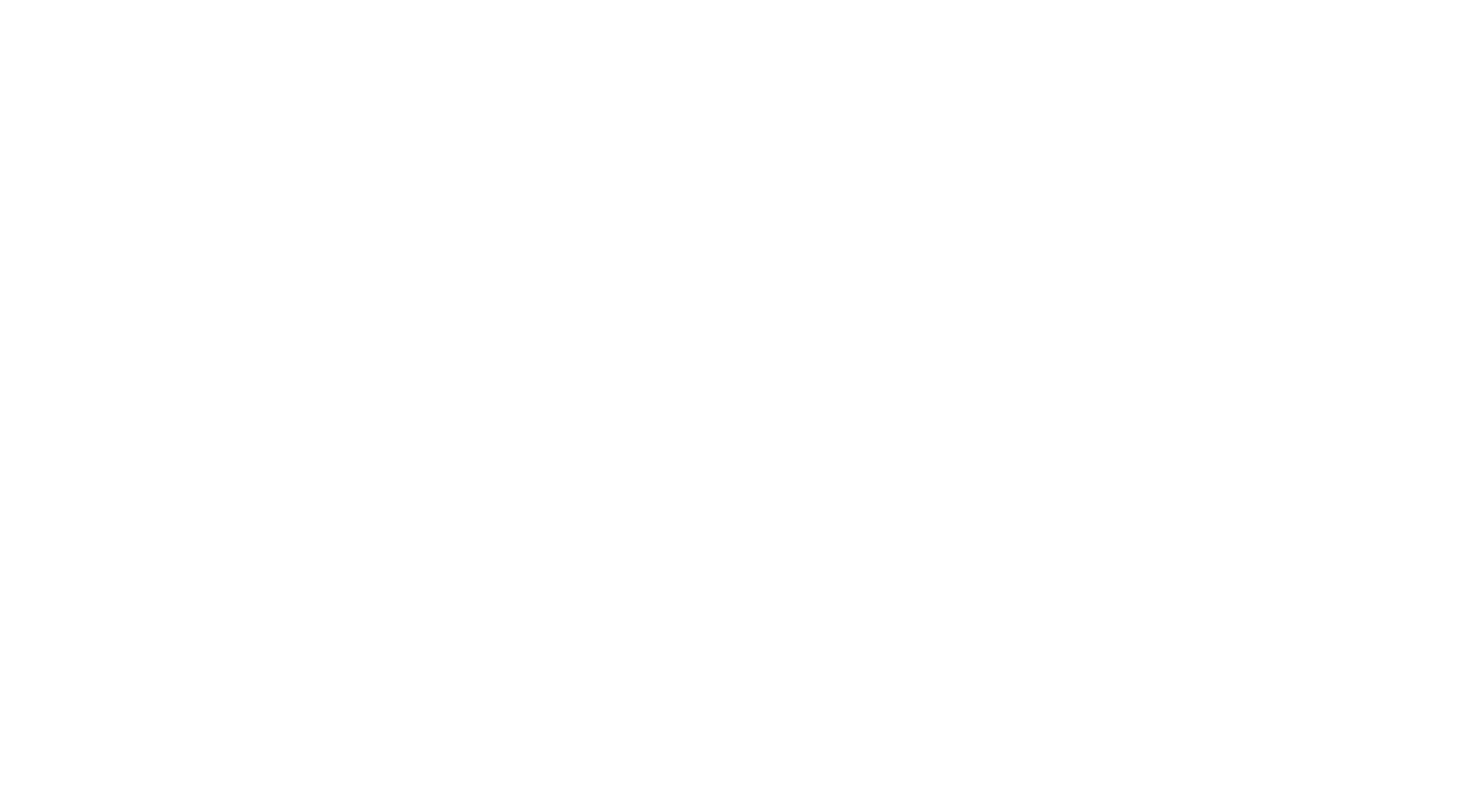
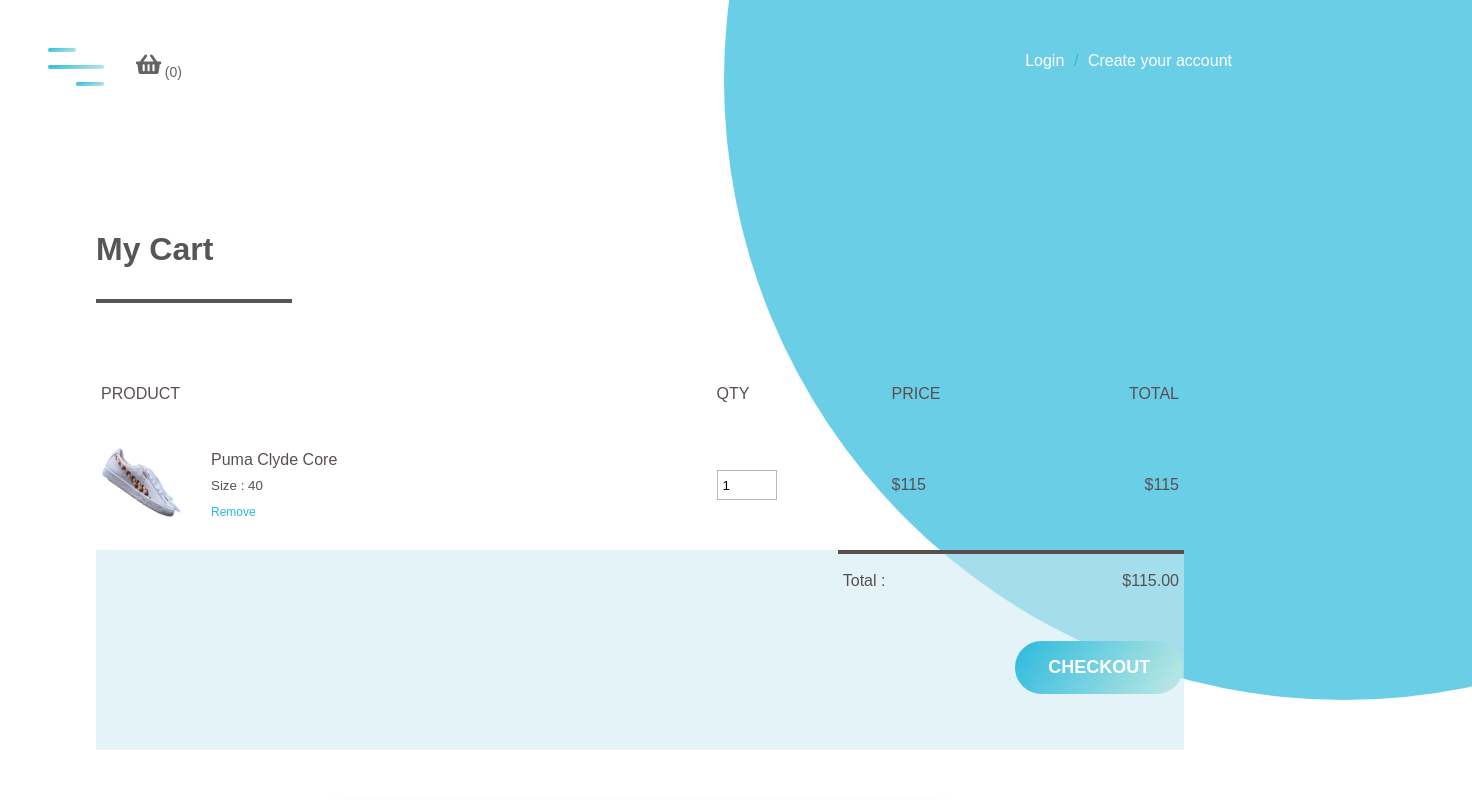
Before and after one commit to julie-p/ecommerce-mern-stack, a React (Create React App) app in the folder frontend/: page /cart in a window 1280 px wide. Shown: the top 800 px of the page, 1472 px wide, since content can reach past the window. Built offline with nearby package versions, Linux system fonts and the light colour scheme.

Commit message:
redux provisoire

```diff
--- a/frontend/src/App.js
+++ b/frontend/src/App.js
@@ -19,7 +19,7 @@ function App() {
           <Route path='/' exact component={Homepage}/>
           <Route path='/shop' component={Shop} />
           <Route path='/sales' component={Outlet} />
-          <Route path='/cart/:id' component={Cart} />
+          <Route path='/cart' component={Cart} />
         </Switch>
       </Router>
     </Provider>
--- a/frontend/src/Components/Cards.js
+++ b/frontend/src/Components/Cards.js
@@ -24,7 +24,7 @@ function Cards(props) {
                             <h3>Price :</h3>
                             <span>${product.price}</span>
                         </div>
-                        <Link to={'/cart/' + product._id}>
+                        <Link>
                             <button>Buy Now</button>
                         </Link>
                     </div>
--- a/frontend/src/Pages/Cart.js
+++ b/frontend/src/Pages/Cart.js
@@ -1,15 +1,11 @@
 import React from 'react';
 import '../styles/Cart.css';
-import data from '../data';
 import Menu from '../Components/Menu';
 import Links from '../Components/Links';
 import Newsletter from '../Components/Newsletter';
 import Footer from '../Components/Footer';
 
-function Cart(props) {
-
-    const product = data.products.find(x => x._id === props.match.params.id);
-
+function Cart() {
     return (
         <div>
             <Menu />
@@ -28,9 +24,9 @@ function Cart(props) {
                     <tr>
                         <td>
                             <div className="cart__info">
-                                    <img src={product.image} alt={product.name+ "__" + product._id} />
+                                <img src="../imgs/shoe-2.png" alt='' />
                                 <div>
-                                        <p>{product.name}</p>
+                                    <p>Puma Clyde Core</p>
                                     <small>Size : 40</small><br/>
                                     <a href="">Remove</a>
                                 </div>
@@ -38,8 +34,8 @@ function Cart(props) {
                             </div>
                         </td>
                         <td><input type="number" value="1"/></td>
-                            <td>${product.price}</td>
-                            <td>${product.price}</td>
+                        <td>$115</td>
+                        <td>$115</td>
                     </tr>
                 </table>
 
@@ -47,7 +43,7 @@ function Cart(props) {
                     <table>
                         <tr>
                             <td>Total :</td>
-                                <td>$000.00</td>
+                            <td>$115.00</td>
                         </tr>
                         <div class="cart__btn">
                             <button className="btn cart__checkout">Checkout</button>
--- a/frontend/src/Pages/Homepage.js
+++ b/frontend/src/Pages/Homepage.js
@@ -1,4 +1,4 @@
-import React, { useState, useEffect } from 'react';
+import React, { useEffect } from 'react';
 import axios from 'axios';
 import Menu from '../Components/Menu';
 import Header from '../Components/Header';
@@ -12,12 +12,9 @@ import { connect } from 'react-redux';
 
 function Homepage(props) {
 
-    const [ products, setProducts ] = useState([]);
-
     useEffect(() => {
         const fetchData = async () => {
             const { data } = await axios.get("/api/products");
-            setProducts(data);
             props.addProducts(data);
         }
         fetchData();
```
Also changed, not shown: frontend/public/imgs/animation_500_kf2whvey.gif (added). Lines whose indentation alone changed are shown as unchanged.
